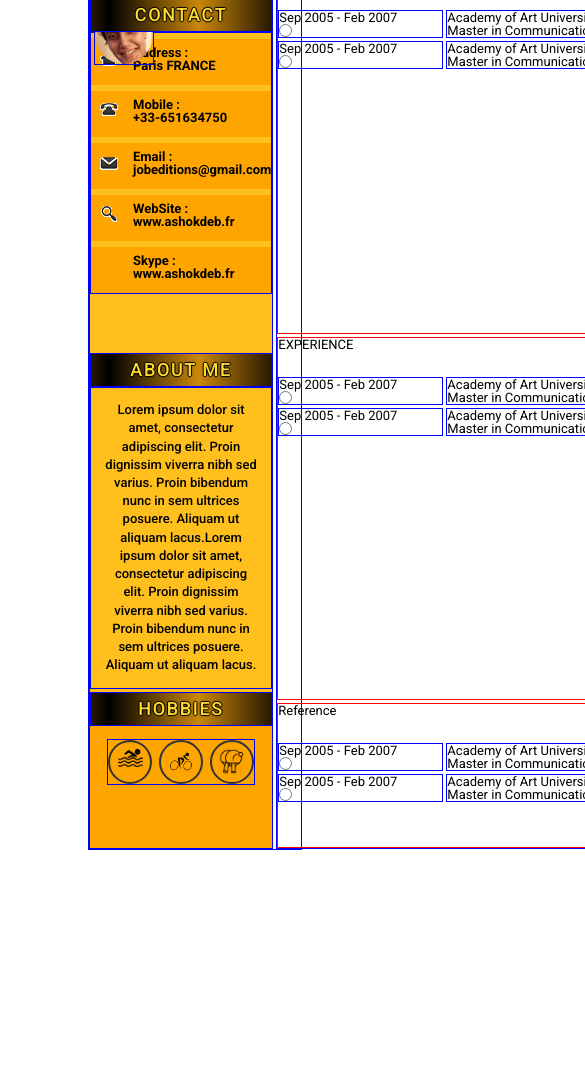
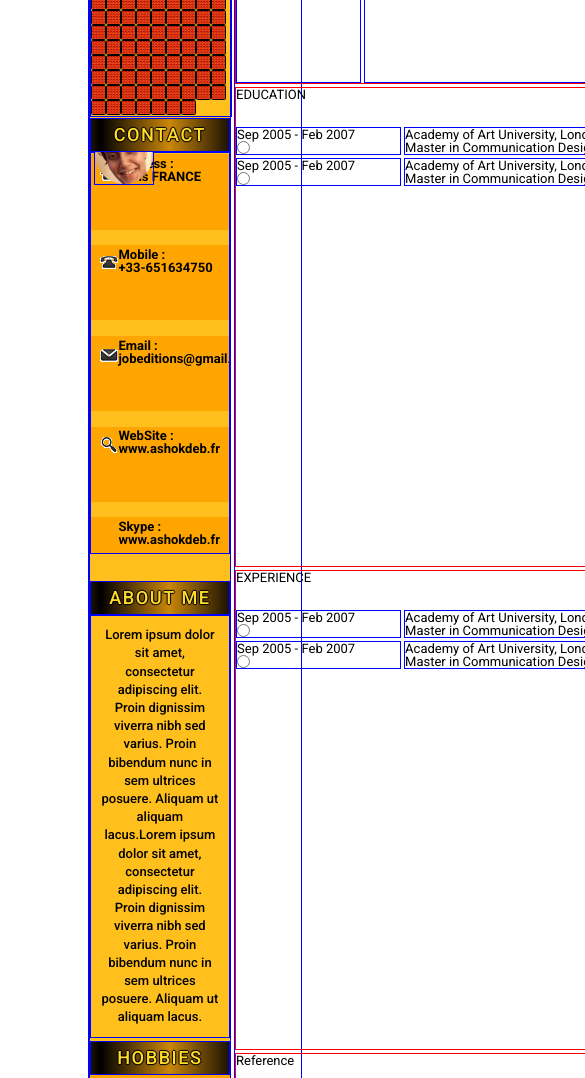
Before and after one commit to jobeditions/OC-Project2, a plain HTML site: page index.html in a window 390 px wide. Shown: the part 398-1476 px from the top of the page, 585 px wide, since content can reach past the window. Before the commit the page ends 1248 px from the top, so only its background shows below. Drawn offline with nearby package versions, Linux system fonts and the light colour scheme.

Commit message:
Replacing em - sizes with % for responsiveness - 1

```diff
--- a/test.css
+++ b/test.css
@@ -66,7 +66,7 @@ header .profile>span{
 
 .new{
     background-color: #FFF !important;
-    transform: scale(1.1) rotateX(360deg)translate(.8em, 0);
+    transform: scale(1.1) rotateX(360deg)translate(5%, 0);
     transition: .5s ease-in;
 
 }
@@ -79,9 +79,12 @@ header .profile>span{
 }
 
 /* Dividing up the space of "UL" into equal dimension grid rows for "LI" elements*/
-
+.info{
+    height: 87%;
+}
 .info ul {
     margin: 0;
+    height: 100%;
     display:grid;
     grid-template-rows:1fr 1fr 1fr 1fr;
     overflow: hidden;
@@ -105,22 +108,23 @@ header .profile>span{
     background-image:url(images/icons/icn-web.gif);
 }
 
-.info ul li.web {
+.info ul li.skype {
     background-image:;
+    padding-bottom: 5%;
 }
 
 /* Css Styling of the background properties  of "li" elements */
 
 .info ul li {
-    font-weight:bold;
+    font-weight: bold;
     background-color: orange;
     background-repeat: no-repeat;
-    padding:.5em 0 0 3.25em;
+    padding: 2% 0 0 20%;
     background-position: .7em .8em;
     display:block;
-    margin: .5em 0 0 0;
-    height:3em;
-    width:100%;
+    margin-top: 1%;
+    height: 80%;
+    width: 80%;
 }
 
 .info li:hover {
@@ -150,14 +154,14 @@ footer {
     margin: 1em auto;
     display: grid;
     grid-template-columns: 2fr 2fr 2fr;
-    grid-gap: .5em;
+    grid-gap: 5%;
 }
 
 .swim,.cycling,.table-tennis {
 
     border: solid .19em #333;
     border-radius: 100%;
-    padding: .6em .6em;
+    padding: 12% 12%;
 }
 
 /* new Class is used in toggleClass - Jquery . The background color of "footer" is changed on click*/
```
